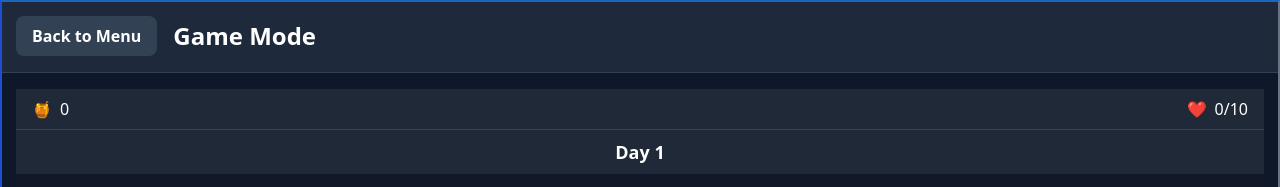
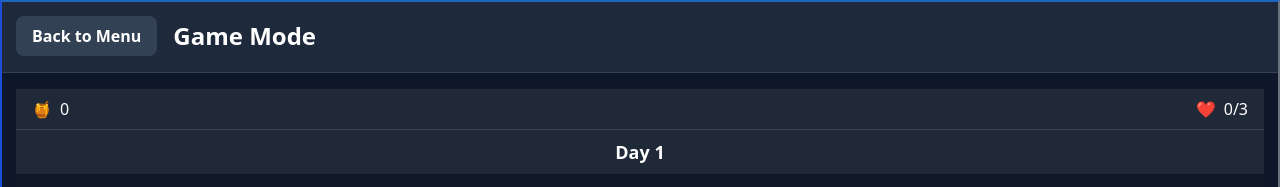
Before and after one commit to Crushford/Cassowary-Games, a Vue app: page /game in a window 1280 px wide. Shown: the top 187 px of the page. Built offline with nearby package versions, Linux system fonts and the light colour scheme.

Commit message:
reduce health to 3

```diff
--- a/src/stores/gameStore.ts
+++ b/src/stores/gameStore.ts
@@ -32,7 +32,7 @@ import { bruteForceSolver } from './bruteForceSolver';
 
 // Constants
 const DEFAULT_GRID_SIZE = 4;
-const MAX_HEALTH = 10; // Maximum health points
+const MAX_HEALTH = 3; // Maximum health points
 
 export const useGameStore = defineStore('game', {
   state: (): GameState => ({
```
